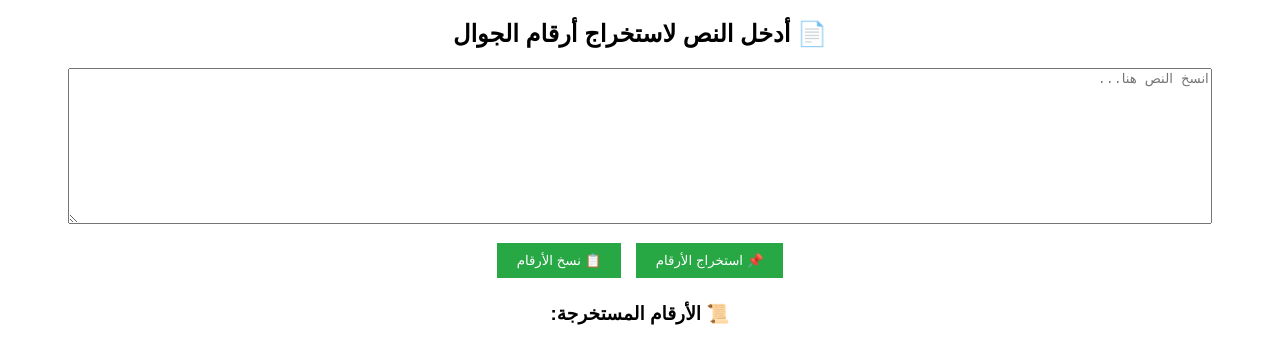
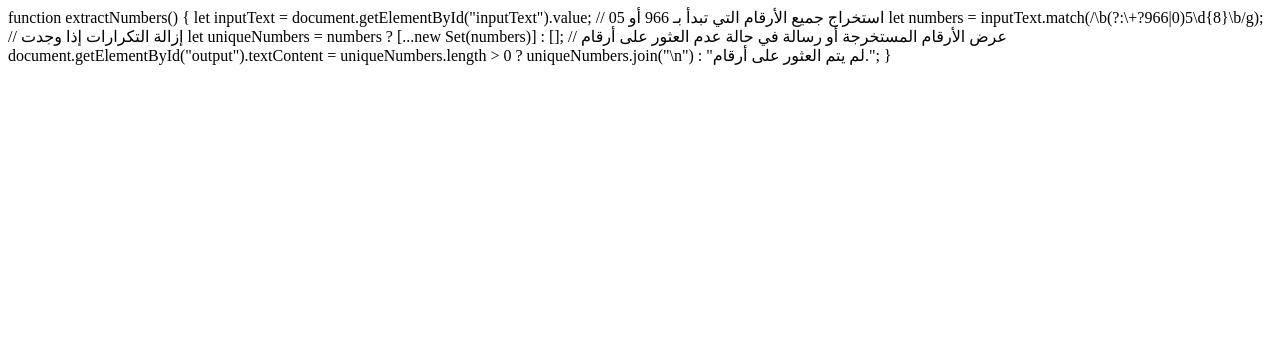
Before and after one commit to amreljundy/special-succotash, a plain HTML site: page index.html in a window 1280 px wide. Drawn offline with Linux system fonts and the light colour scheme.

Commit message:
Update index.html

```diff
--- a/index.html
+++ b/index.html
@@ -1,30 +1,12 @@
-<!DOCTYPE html>
-<html lang="ar">
-<head>
-    <meta charset="UTF-8">
-    <meta name="viewport" content="width=device-width, initial-scale=1.0">
-    <title>استخراج أرقام الجوال</title>
-    <style>
-        body { font-family: Arial, sans-serif; direction: rtl; text-align: center; }
-        textarea { width: 90%; height: 150px; margin-bottom: 10px; }
-        button { padding: 10px 20px; background-color: #28A745; color: white; border: none; cursor: pointer; margin: 5px; }
-        button:hover { background-color: #218838; }
-        .output { margin-top: 20px; font-weight: bold; }
-    </style>
-</head>
-<body>
+function extractNumbers() {
+    let inputText = document.getElementById("inputText").value;
 
-    <h2>📄 أدخل النص لاستخراج أرقام الجوال</h2>
-    <textarea id="inputText" placeholder="انسخ النص هنا..."></textarea><br>
-    <button onclick="extractNumbers()">📌 استخراج الأرقام</button>
-    <button onclick="copyToClipboard()">📋 نسخ الأرقام</button>
+    // استخراج جميع الأرقام التي تبدأ بـ 966 أو 05
+    let numbers = inputText.match(/\b(?:\+?966|0)5\d{8}\b/g);
 
-    <div class="output">
-        <h3>📜 الأرقام المستخرجة:</h3>
-        <pre id="output"></pre>
-    </div>
+    // إزالة التكرارات إذا وجدت
+    let uniqueNumbers = numbers ? [...new Set(numbers)] : [];
 
-    <script src="script.js"></script>
-
-</body>
-</html>
+    // عرض الأرقام المستخرجة أو رسالة في حالة عدم العثور على أرقام
+    document.getElementById("output").textContent = uniqueNumbers.length > 0 ? uniqueNumbers.join("\n") : "لم يتم العثور على أرقام.";
+}
```
